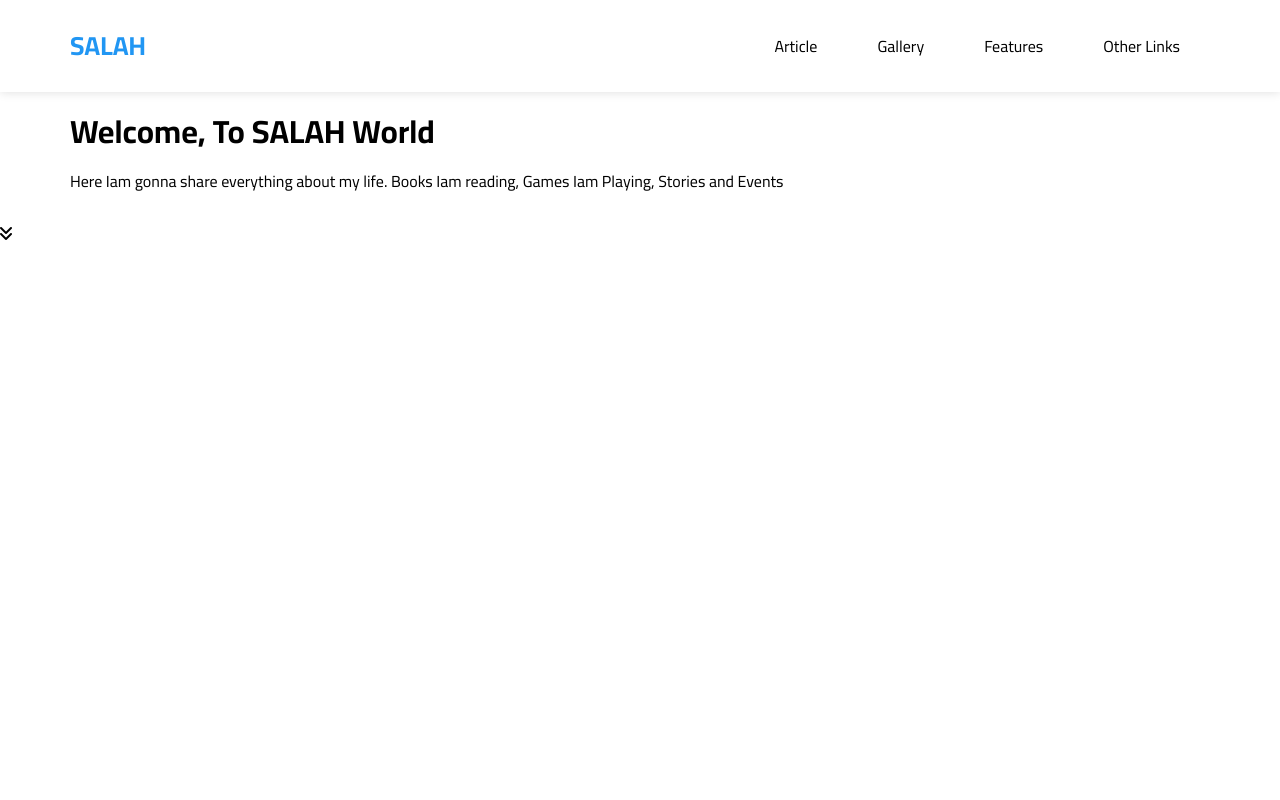
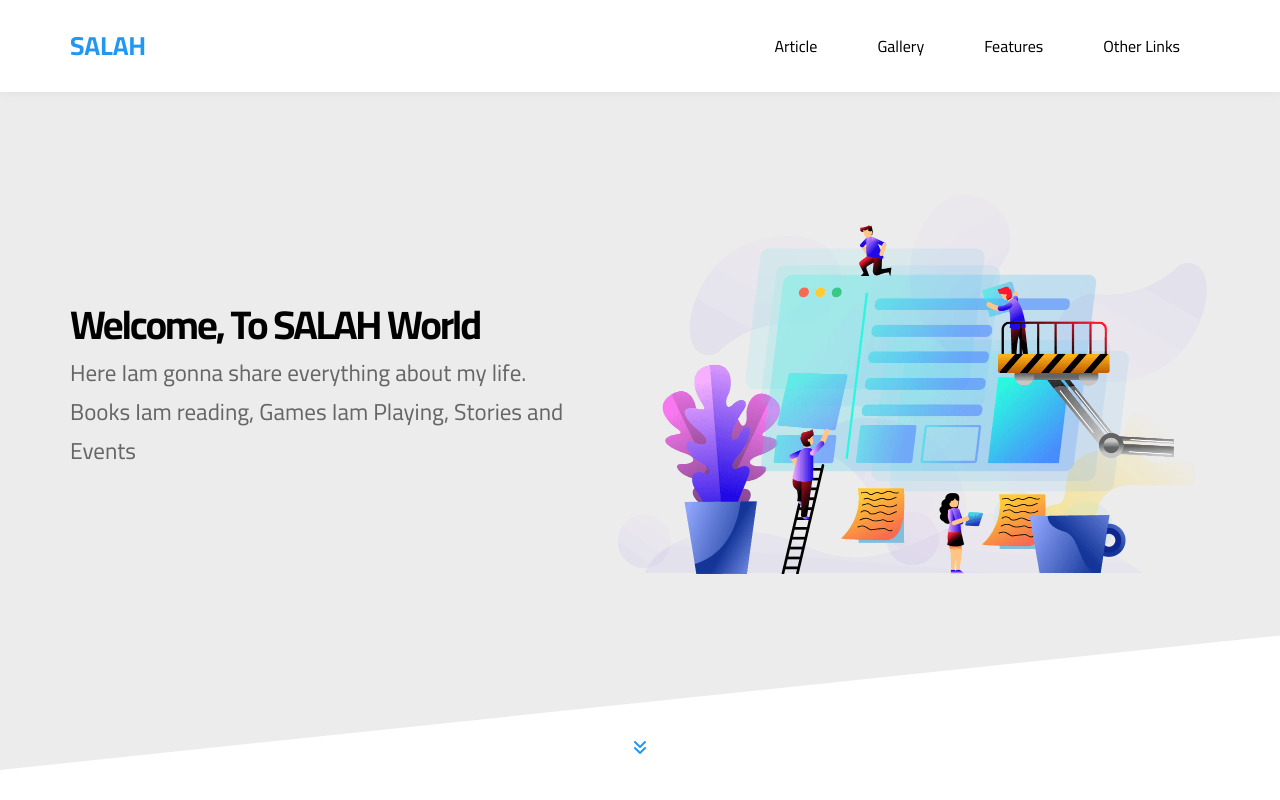
Before and after one commit to salah-abukhatwa/project-3, a plain HTML site: page index.html in a window 1280 px wide. Drawn offline with Linux system fonts and the light colour scheme.

Commit message:
fineshed landing section with animation

```diff
--- a/css/project.css
+++ b/css/project.css
@@ -145,17 +145,130 @@ ul {
 
 /* End header */
 /* start Landing */
-.landing {}
+.landing {
+    position: relative;
+}
 
 .landing::before {
-    content: "";
+content: "";
+    position: absolute;
+    top: -30px;
+    left: 0px;
+    height: 100%;
+    width: 100%;
+    background-color: #ececec;
+    z-index: -1;
+    transform: skewY(60);
+    -webkit-transform: skewY(60);
+    -moz-transform: skewY(60);
+    -ms-transform: skewY(60);
+    -o-transform: skewY(60);
+    transform: skewY(-6deg);
+    transform-origin: top left;
+
 }
 
-.landing .container {}
+.landing .container {
+    min-height: calc(100vh - 92px);
+    display: flex;
+    align-items: center;
+    padding-bottom: 120px;
+}
+.landing .text{
+    flex: 1;
+}
+@media (max-width:991px) {
+    .landing .text {
+        text-align: center;
+    }}
+.landing .text h1{
+   font-size: 40px;
+   margin: 0;
+   letter-spacing: -2px;
+}
 
-.landing.image.img {
-    width: 600px;
-    max-width: 100%;
+@media (max-width:767px) {
+    .landing .text h1{
+        font-size: 28px;
+    }
+}
+.landing .text p{
+    font-size: 23px;
+    line-height: 1.7;
+    margin: 5px 0 0;
+    color: #666;
+    max-width: 500px;
+}
+@media (max-width:991px) {
+    .landing .container p {
+        margin: 10px auto;
+    }}
+  @media (max-width:767px) {
+     .landing .text p {
+     font-size: 18px;
+
+    }
+        }
+.landing .container .image img {
+   width: 600px;
+   position: relative;
+   animation:up-and-down 5s linear infinite  ;
+   -webkit-animation:up-and-down 5s linear infinite;
+}
+@media (max-width:991px) {
+    .landing .container .image{
+        display: none;
+    }
+}
+.landing .go-down{
+    color: var(--main-color);
+    position: absolute;
+    bottom: 30px;
+    left: 50%;
+    transition: var(--main-transittion);
+    transform: translateX(-50%);
+    -webkit-transform: translateX(-50%);
+    -moz-transform: translateX(-50%);
+    -ms-transform: translateX(-50%);
+    -o-transform: translateX(-50%);
+    -webkit-transition: var(--main-transittion);
+    -moz-transition: var(--main-transittion);
+    -ms-transition: var(--main-transittion);
+    -o-transition: var(--main-transittion);
+}
+.landing .go-down:hover{
+  color: var(--main-color-alt);
+}
+.landing .go-down i{
+    animation:bouncing 1.5s infinite  ;
+    -webkit-animation:bouncing 1.5s infinite  ;
 }
 
 /* End Landing */
+/* Start animation */
+ @keyframes up-and-down {
+    0% , 100%{
+        top: 0;
+    }
+    50%{
+        top: -50px;
+    }
+ }
+
+ @keyframes bouncing{
+    0%,10%,20%,50%,80%,100%{
+        transform: translateY(0);
+        -webkit-transform: translateY(0);
+        -moz-transform: translateY(0);
+        -ms-transform: translateY(0);
+        -o-transform: translateY(0);
+}
+40%,60%{
+  transform: translateY(-15px);
+  -webkit-transform: translateY(-15px);
+  -moz-transform: translateY(-15px);
+  -ms-transform: translateY(-15px);
+  -o-transform: translateY(-15px);
+}
+ }
+/* End animation */
--- a/index.html
+++ b/index.html
@@ -42,11 +42,13 @@
         <p>Here Iam gonna share everything about my life. Books Iam reading, Games Iam Playing, Stories and Events</p>
       </div>
       <div class="image">
-        <img src="" alt="">
+        <img src="/image/landing-image.png" alt="">
       </div>
     </div>
-    <a href="#articles" class="go-down"></a>
-    <i class="fa-solid fa-angles-down"></i>
+    <a href="#articles" class="go-down">
+      <i class="fa-solid fa-angles-down"></i>
+    </a>
+
   </div>
   <!-- End Landing  -->
 </body>
```
